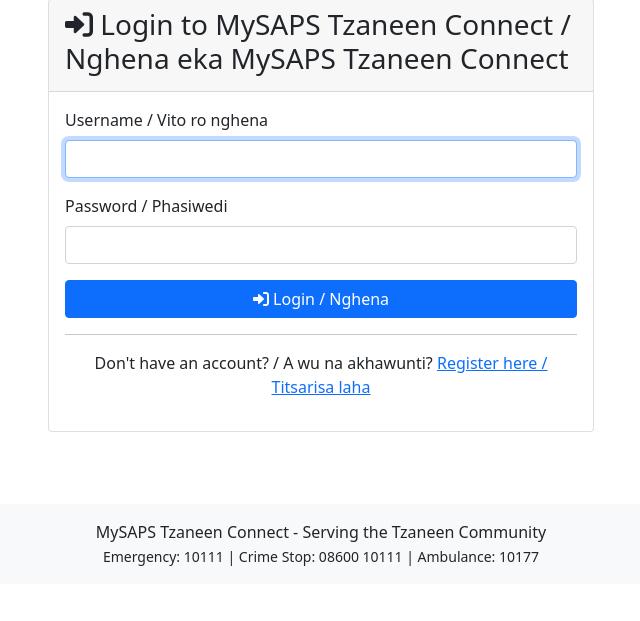
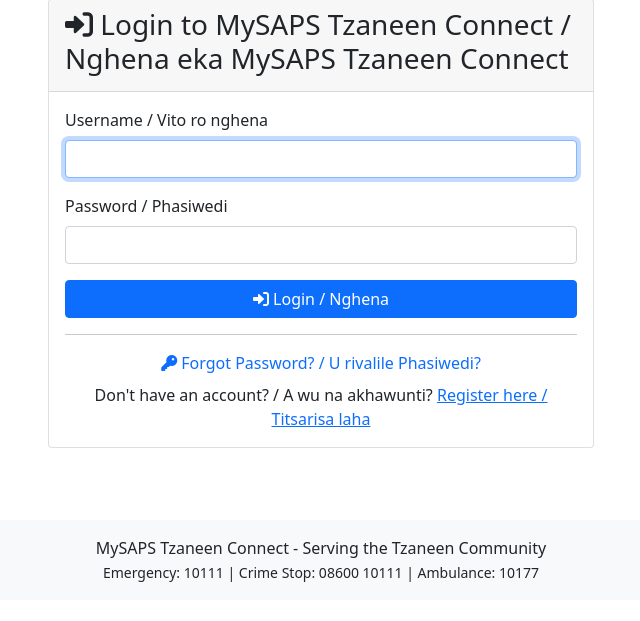
Before and after one commit to NukeriSimple/mysaps-tzaneen-connect, a Django app: page /accounts/login/ in a window 1280 px wide. Shown: the part 81-702 px from the top of the page, without its empty margins (319-959 px from the left). Run offline with Django 5.2, Linux system fonts and the light colour scheme.

Commit message:
Add password reset functionality with full templates
- Add password reset request form
- Add password reset email templates
- Add password reset confirm and complete pages
- Update login template with forgot password link
- Configure password reset URLs in accounts app

```diff
--- a/accounts/urls.py
+++ b/accounts/urls.py
@@ -1,4 +1,6 @@
 from django.urls import path
+from django.contrib.auth import views as auth_views
+from django.urls import reverse_lazy
 from . import views
 
 app_name = 'accounts'
@@ -9,4 +11,30 @@ urlpatterns = [
     path('login/', views.user_login, name='login'),
     path('logout/', views.logout_view, name='logout'),
     path('profile/', views.profile, name='profile'),
+
+    # Password Reset URLs
+    path('password-reset/',
+         auth_views.PasswordResetView.as_view(
+             template_name='accounts/password_reset.html',
+             email_template_name='accounts/password_reset_email.html',
+             subject_template_name='accounts/password_reset_subject.txt',
+             success_url=reverse_lazy('accounts:password_reset_done')  # Add this line
+         ),
+         name='password_reset'),
+    path('password-reset/done/',
+         auth_views.PasswordResetDoneView.as_view(
+             template_name='accounts/password_reset_done.html'
+         ),
+         name='password_reset_done'),
+    path('reset/<uidb64>/<token>/',
+         auth_views.PasswordResetConfirmView.as_view(
+             template_name='accounts/password_reset_confirm.html',
+             success_url=reverse_lazy('accounts:password_reset_complete')  # Add this line
+         ),
+         name='password_reset_confirm'),
+    path('reset/done/',
+         auth_views.PasswordResetCompleteView.as_view(
+             template_name='accounts/password_reset_complete.html'
+         ),
+         name='password_reset_complete'),
 ]
--- a/templates/accounts/login.html
+++ b/templates/accounts/login.html
@@ -1,5 +1,4 @@
 {% extends 'base.html' %}
-{% load i18n %}
 
 {% block content %}
 <div class="container">
@@ -7,27 +6,38 @@
         <div class="col-md-6">
             <div class="card">
                 <div class="card-header">
-                    <h3><i class="fas fa-sign-in-alt"></i> {% trans "Login to MySAPS Tzaneen Connect" %} / Nghena eka MySAPS Tzaneen Connect</h3>
+                    <h3><i class="fas fa-sign-in-alt"></i> Login to MySAPS Tzaneen Connect / Nghena eka MySAPS Tzaneen Connect</h3>
                 </div>
                 <div class="card-body">
                     <form method="post">
                         {% csrf_token %}
                         <div class="mb-3">
-                            <label for="username" class="form-label">{% trans "Username" %} / Vito ro nghena</label>
+                            <label for="username" class="form-label">Username / Vito ro nghena</label>
                             <input type="text" name="username" class="form-control" required autofocus>
                         </div>
                         <div class="mb-3">
-                            <label for="password" class="form-label">{% trans "Password" %} / Phasiwedi</label>
+                            <label for="password" class="form-label">Password / Phasiwedi</label>
                             <input type="password" name="password" class="form-control" required>
                         </div>
                         <button type="submit" class="btn btn-primary w-100">
-                            <i class="fas fa-sign-in-alt"></i> {% trans "Login" %} / Nghena
+                            <i class="fas fa-sign-in-alt"></i> Login / Nghena
                         </button>
                     </form>
+
                     <hr>
-                    <p class="text-center">
-                        {% trans "Don't have an account?" %} / A wu na akhawunti? <a href="{% url 'accounts:register' %}">{% trans "Register here" %} / Titsarisa laha</a>
-                    </p>
+
+                    <div class="text-center">
+                        <p class="mb-2">
+                            <a href="{% url 'accounts:password_reset' %}" class="text-decoration-none">
+                                <i class="fas fa-key"></i> Forgot Password? / U rivalile Phasiwedi?
+                            </a>
+                        </p>
+
+                        <p class="mb-0">
+                            Don't have an account? / A wu na akhawunti?
+                            <a href="{% url 'accounts:register' %}">Register here / Titsarisa laha</a>
+                        </p>
+                    </div>
                 </div>
             </div>
         </div>
--- /dev/null
+++ b/templates/accounts/password_reset_subject.txt
@@ -0,0 +1 @@
+MySAPS Tzaneen Connect - Password Reset Request / Kombelo ya ku Lunghisa Phasiwedi
--- a/templates/base.html
+++ b/templates/base.html
@@ -1,6 +1,5 @@
-{% load i18n %}
 <!DOCTYPE html>
-<html lang="{{ request.LANGUAGE_CODE }}">
+<html lang="en">
 <head>
     <meta charset="UTF-8">
     <meta name="viewport" content="width=device-width, initial-scale=1.0">
@@ -33,75 +32,51 @@
                 <ul class="navbar-nav me-auto">
                     <li class="nav-item">
                         <a class="nav-link" href="{% url 'cases:dashboard' %}">
-                            <i class="fas fa-tachometer-alt"></i> {% trans "Dashboard" %}
+                            <i class="fas fa-tachometer-alt"></i> Dashboard
                         </a>
                     </li>
                     <li class="nav-item">
                         <a class="nav-link" href="{% url 'cases:report_case' %}">
-                            <i class="fas fa-plus-circle"></i> {% trans "Report" %}
+                            <i class="fas fa-plus-circle"></i> Report
                         </a>
                     </li>
                     <li class="nav-item">
                         <a class="nav-link" href="{% url 'cases:voice_report' %}">
-                            <i class="fas fa-microphone"></i> {% trans "Voice Report" %}
+                            <i class="fas fa-microphone"></i> Voice Report
                         </a>
                     </li>
                     <li class="nav-item">
                         <a class="nav-link" href="{% url 'cases:station_finder' %}">
-                            <i class="fas fa-map-marker-alt"></i> {% trans "Stations" %}
+                            <i class="fas fa-map-marker-alt"></i> Stations
                         </a>
                     </li>
                     <li class="nav-item">
                         <a class="nav-link" href="{% url 'cases:safety_tips' %}">
-                            <i class="fas fa-lightbulb"></i> {% trans "Safety Tips" %}
+                            <i class="fas fa-lightbulb"></i> Safety Tips
                         </a>
                     </li>
                     <li class="nav-item">
                         <a class="nav-link" href="{% url 'cases:notifications' %}">
-                            <i class="fas fa-bell"></i> {% trans "Notifications" %}
+                            <i class="fas fa-bell"></i> Notifications
                         </a>
                     </li>
                 </ul>
                 <ul class="navbar-nav">
                     <li class="nav-item dropdown">
-                        <a class="nav-link dropdown-toggle" href="#" id="languageDropdown" role="button" data-bs-toggle="dropdown">
-                            <i class="fas fa-language"></i>
-                            {% if current_language == 'ts' %}Xitsonga{% else %}English{% endif %}
-                        </a>
-                        <ul class="dropdown-menu dropdown-menu-end">
-                            <li>
-                                <form action="{% url 'set_language' %}" method="post" style="display: inline;">
-                                    {% csrf_token %}
-                                    <input name="next" type="hidden" value="{{ request.get_full_path }}">
-                                    <input name="language" type="hidden" value="en">
-                                    <button type="submit" class="dropdown-item">English</button>
-                                </form>
-                            </li>
-                            <li>
-                                <form action="{% url 'set_language' %}" method="post" style="display: inline;">
-                                    {% csrf_token %}
-                                    <input name="next" type="hidden" value="{{ request.get_full_path }}">
-                                    <input name="language" type="hidden" value="ts">
-                                    <button type="submit" class="dropdown-item">Xitsonga</button>
-                                </form>
-                            </li>
-                        </ul>
-                    </li>
-                    <li class="nav-item dropdown">
                         <a class="nav-link dropdown-toggle" href="#" id="userDropdown" role="button" data-bs-toggle="dropdown">
                             <i class="fas fa-user"></i> {{ user.first_name|default:user.username }}
                         </a>
                         <ul class="dropdown-menu dropdown-menu-end">
-                            <li><a class="dropdown-item" href="{% url 'accounts:profile' %}"><i class="fas fa-id-card"></i> {% trans "Profile" %}</a></li>
+                            <li><a class="dropdown-item" href="{% url 'accounts:profile' %}"><i class="fas fa-id-card"></i> Profile</a></li>
                             <li><hr class="dropdown-divider"></li>
-                            <li><a class="dropdown-item" href="{% url 'accounts:logout' %}"><i class="fas fa-sign-out-alt"></i> {% trans "Logout" %}</a></li>
+                            <li><a class="dropdown-item" href="{% url 'accounts:logout' %}"><i class="fas fa-sign-out-alt"></i> Logout</a></li>
                         </ul>
                     </li>
                 </ul>
                 {% else %}
                 <ul class="navbar-nav ms-auto">
-                    <li class="nav-item"><a class="nav-link" href="{% url 'accounts:login' %}">{% trans "Login" %}</a></li>
-                    <li class="nav-item"><a class="nav-link" href="{% url 'accounts:register' %}">{% trans "Register" %}</a></li>
+                    <li class="nav-item"><a class="nav-link" href="{% url 'accounts:login' %}">Login</a></li>
+                    <li class="nav-item"><a class="nav-link" href="{% url 'accounts:register' %}">Register</a></li>
                 </ul>
                 {% endif %}
             </div>
@@ -125,8 +100,8 @@
 
     <footer class="bg-light text-center py-3 mt-5">
         <div class="container">
-            <p class="mb-0">MySAPS Tzaneen Connect - {% trans "Serving the Tzaneen Community" %}</p>
-            <small>{% trans "Emergency" %}: 10111 | {% trans "Crime Stop" %}: 08600 10111 | {% trans "Ambulance" %}: 10177</small>
+            <p class="mb-0">MySAPS Tzaneen Connect - Serving the Tzaneen Community</p>
+            <small>Emergency: 10111 | Crime Stop: 08600 10111 | Ambulance: 10177</small>
         </div>
     </footer>
 
```
Also changed, not shown: mysaps_tzaneen/settings.py (+19 -0 lines), templates/accounts/password_reset.html (added, +27 -0 lines), templates/accounts/password_reset_complete.html (added, +20 -0 lines), templates/accounts/password_reset_confirm.html (added, +35 -0 lines), templates/accounts/password_reset_done.html (added, +20 -0 lines), templates/accounts/password_reset_email.html (added, +49 -0 lines), db.sqlite3.
